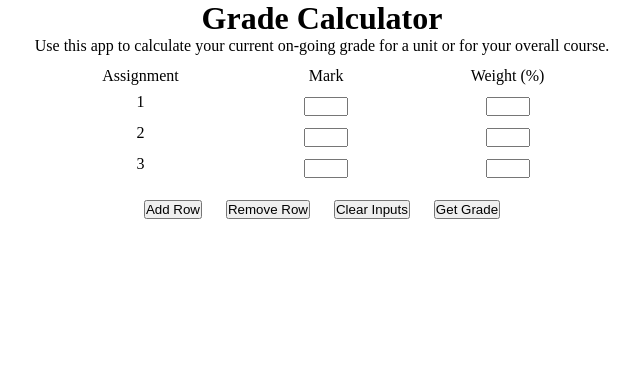
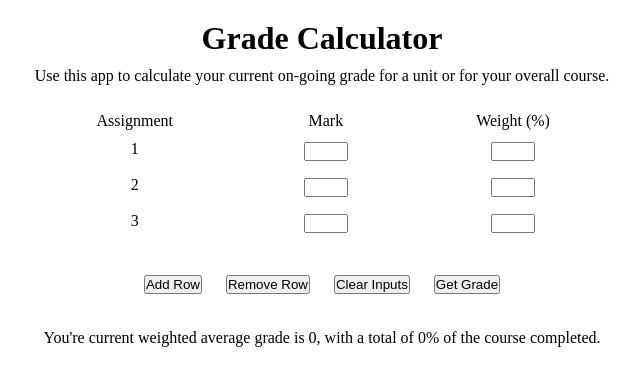
Before and after one commit to ihlpo/grade-calculator, a plain HTML site: page index.html in a window 1280 px wide. Both pictures are taken after a click on the button "Get Grade". Shown: the whole page, without its empty margins (318-958 px from the left). Drawn offline with Linux system fonts and the light colour scheme.

Commit message:
Completed 'compute' function

```diff
--- a/index.html
+++ b/index.html
@@ -44,17 +44,16 @@
 			</table>
 
 		</section>
-		<section class="grade-results">
-
-		</section>
 
 		<div class="buttons">
 			<button id="add-row">Add Row</button>
 			<button id="remove-row">Remove Row</button>
 			<button class="clear-inputs">Clear Inputs</button>
 			<button id="compute">Get Grade</button>
+		</div>
+		<section id="grade-result">
 
-		</div>
+		</section>
 	</div>
 	<script src="script.js"></script>
 </body>
--- a/script.js
+++ b/script.js
@@ -1,6 +1,26 @@
 
 function compute_grade(){
-    console.log("hi")
+    let grades = document.getElementsByClassName("grade");
+    let weights = document.getElementsByClassName("weight");
+    let results = [];
+    let total_weights = [];
+
+    for (let i = 0; i < grades.length; i++){
+        results.push((grades[i].value * (weights[i].value / 100)));
+        total_weights.push(Number(weights[i].value));
+    }
+
+    //computes the sum
+    let sum_of_grades = results.reduce((a,b) => a + b);
+    let sum_of_weights = total_weights.reduce((a,b) => a + b);
+
+    output = document.createElement("P");
+    output.innerHTML =
+    `You're current weighted average grade is ${sum_of_grades},
+    with a total of ${sum_of_weights}% of the course completed.`
+
+    document.getElementById("grade-result").appendChild(output);
+
 };
 
 function add_row(){
@@ -42,8 +62,6 @@ function remove_row(){
     table_body.removeChild(table_body.lastChild);
 }
 
-let compute_button = document.getElementById("compute");
-
 document.getElementById("compute").addEventListener("click", compute_grade);
 document.getElementById("add-row").addEventListener("click", add_row);
 document.getElementById("remove-row").addEventListener("click", remove_row);
--- a/style.css
+++ b/style.css
@@ -1,5 +1,5 @@
 * {
-    margin: 0;
+    margin: 5px;
     padding: 0;
 }
 
```
